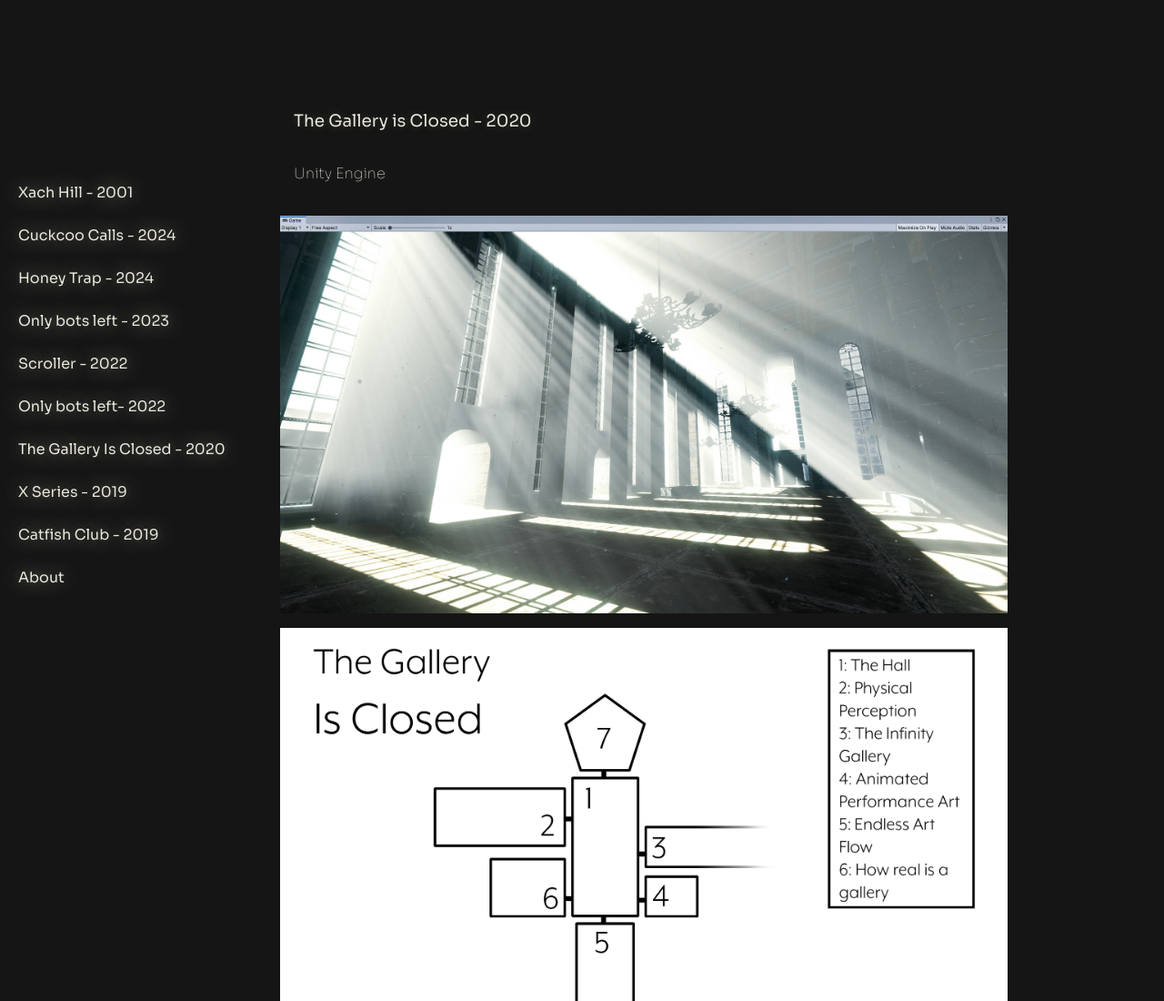
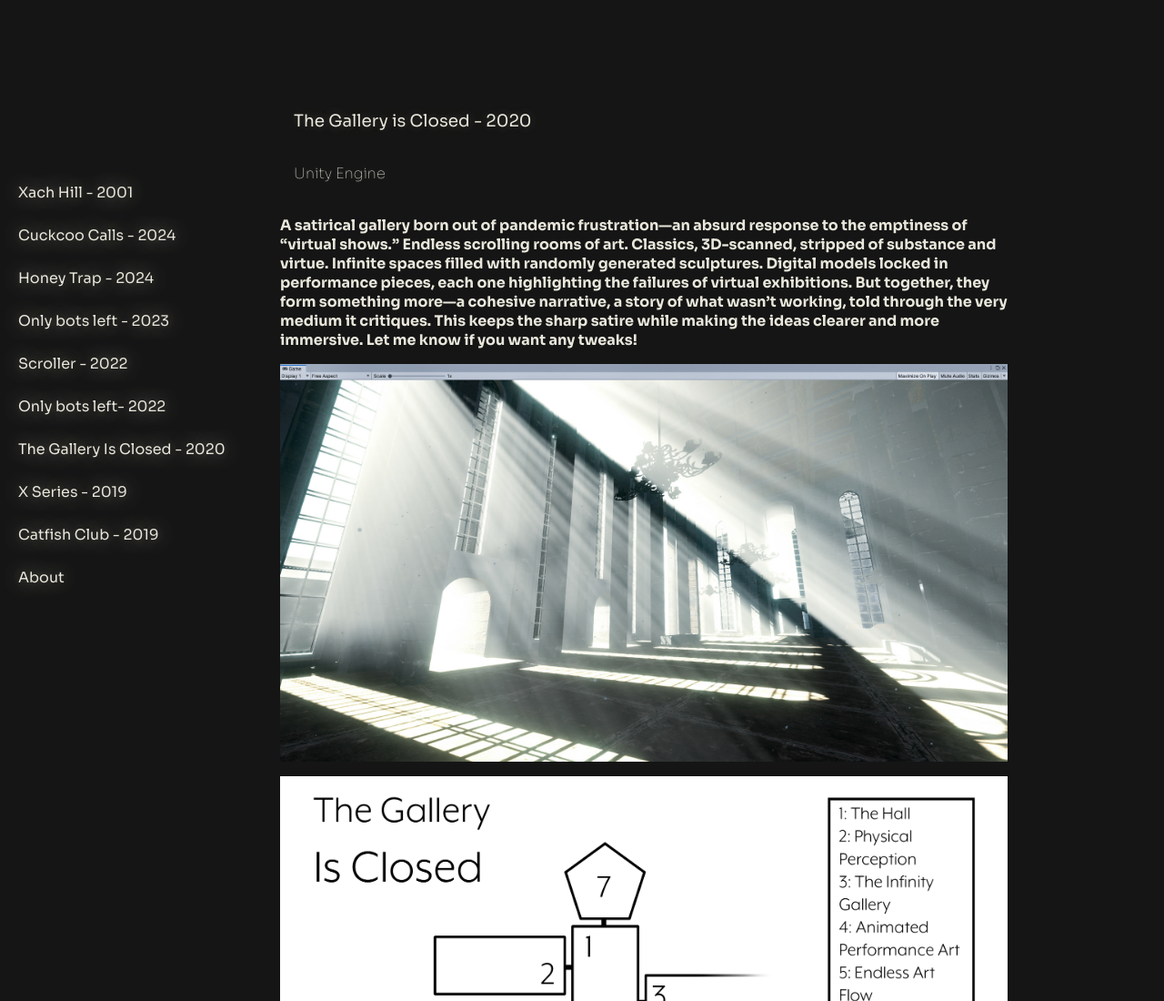
Before and after one commit to Radio-Wave/my-site, a plain HTML site: page GalleryIsClosed.html in a window 1280 px wide. Shown: the top 1100 px of the page at 91% size. Drawn offline with Linux system fonts and the light colour scheme.

Commit message:
TGIC text

```diff
--- a/GalleryIsClosed.html
+++ b/GalleryIsClosed.html
@@ -33,6 +33,13 @@
 
   <h3>The Gallery is Closed - 2020</h3>
   <p>Unity Engine</p>
+  <b>A satirical gallery born out of pandemic frustration—an absurd response to the emptiness of “virtual shows.”
+
+    Endless scrolling rooms of art. Classics, 3D-scanned, stripped of substance and virtue. Infinite spaces filled with randomly generated sculptures. Digital models locked in performance pieces, each one highlighting the failures of virtual exhibitions.
+
+    But together, they form something more—a cohesive narrative, a story of what wasn’t working, told through the very medium it critiques.
+
+    This keeps the sharp satire while making the ideas clearer and more immersive. Let me know if you want any tweaks!</b>
   <img src="assets/images/TGIC/TGIC1.JPG">
   <img src="assets/images/TGIC/TGIC2.PNG">
   <img src="assets/images/TGIC/TGIC3.JPG">
```
